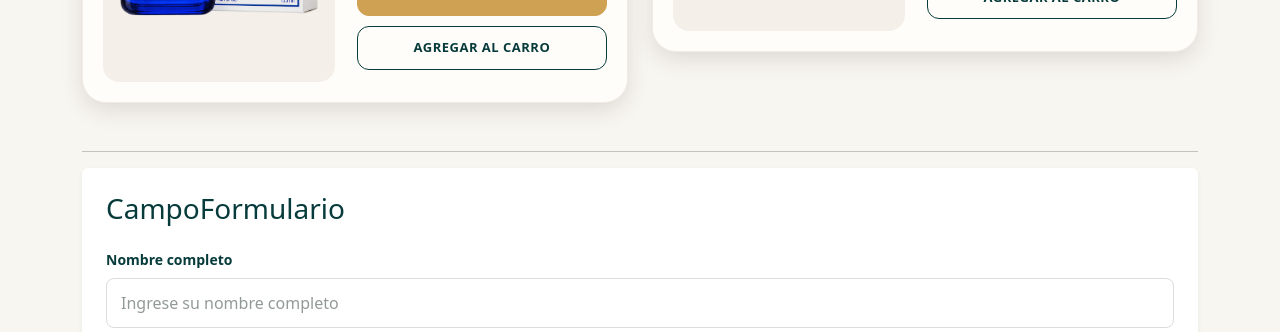
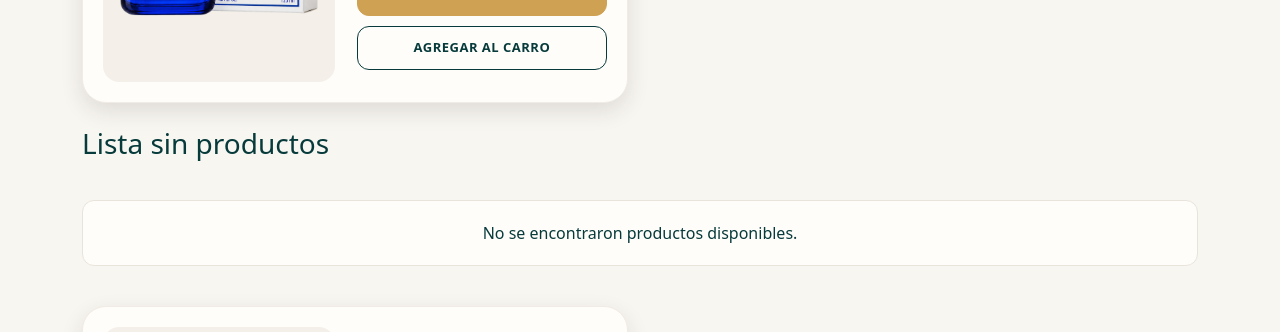
Before and after one commit to francfernandeza-alt/bergen-perfumes-react, a React (Vite) app: page / in a window 1280 px wide. Shown: the part 1400-1732 px from the top of the page. Built offline with nearby package versions, Linux system fonts and the light colour scheme; grey boxes are pictures that could not be loaded.

Commit message:
Nueva prueba en app

```diff
--- a/src/App.jsx
+++ b/src/App.jsx
@@ -114,6 +114,10 @@ function App() {
                     }
                   />
                 </div>
+
+                <h3 className="mb-3">Lista sin productos</h3>
+
+                <ListaProductos productos={[]} />
 
                 {/* PRODUCTO SIN OFERTA */}
                 <div className="col-12 col-xl-6">
```
